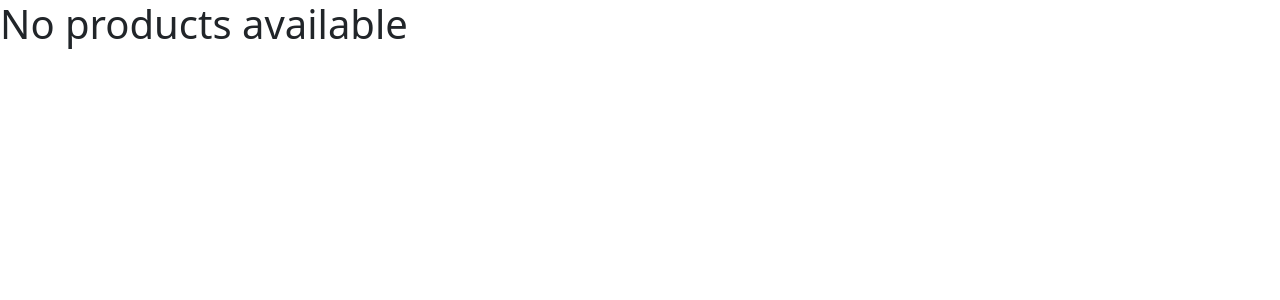
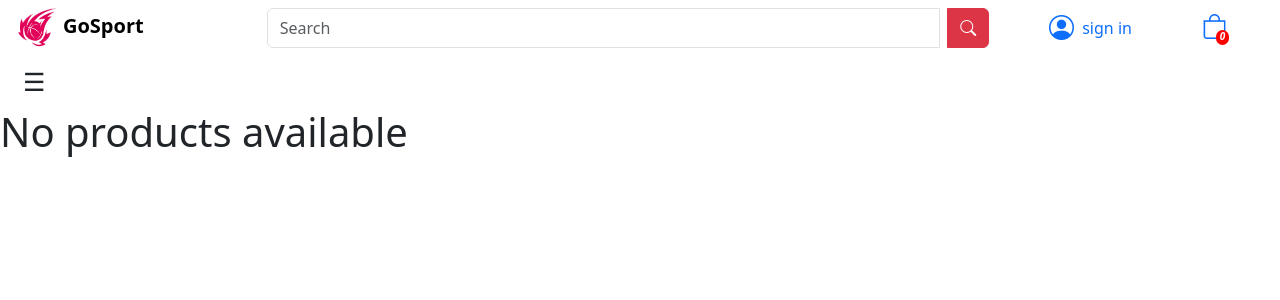
Before and after one commit to youssefchkili/GoSport, a Symfony app: template templates/products/index.html.twig in a window 1280 px wide. Shown: the top 300 px of the page. Run offline with Twig, Linux system fonts and the light colour scheme; the template is opened without the code that fills it, so the values that code supplies are empty; style sheets or scripts are compiled from the project's sources; some libraries are stand-ins or nearby versions.

Commit message:
navbar layout done

```diff
--- a/assets/styles/app.css
+++ b/assets/styles/app.css
@@ -1,3 +1,23 @@
 body {
-    background-color: skyblue;
+    background-color: rgb(255, 255, 255);
 }
+.badge{
+    position: absolute;
+    color : white;
+    background-color: rgb(255, 0, 0);
+    border-radius: 7px;
+    width: fit-content;
+    height: 15px;
+    top: 55%;
+    left: 55%;
+    font-size: 10px;
+    padding: 0;
+    margin:0;
+    text-align: center;
+    line-height: 13px;
+    padding-left: 4px;
+    padding-right: 4px;
+}
+#sidebar{
+    width: 20%;
+}
--- a/templates/coolBase.html.twig
+++ b/templates/coolBase.html.twig
@@ -4,6 +4,10 @@
         <meta charset="UTF-8">
         <title>{% block title %}GoSport{% endblock %}</title>
         <link href="https://cdn.jsdelivr.net/npm/bootstrap@5.3.0/dist/css/bootstrap.min.css" rel="stylesheet">
+        <link rel="icon" href="{{ asset('images/logo.png') }}" type="image/x-icon">
+        <link rel="stylesheet" href="https://cdn.jsdelivr.net/npm/bootstrap-icons@1.10.5/font/bootstrap-icons.css"/>
+        <script src="https://cdn.jsdelivr.net/npm/bootstrap@5.3.3/dist/js/bootstrap.bundle.min.js"></script>
+        <link rel="stylesheet" href="{{ asset('styles/app.css') }}">
         {% block stylesheets %}
         {% endblock %}
 
@@ -12,6 +16,79 @@
         {% endblock %}
     </head>
     <body>
+        <nav class="navbar container-fluid" >
+            <div class="row w-100">
+                <div class="col-2 container-fluid">
+                    <a class="navbar-brand fw-bold" href="/products">
+                    <img src="{{ asset('images/logo.png') }}" width="40" height="40">
+                    GoSport
+                    </a>
+                </div>
+
+                <form class="container-fluid col-7 d-flex" method="get" action="/products">
+                    <div class="input-group">
+                        <input class="form-control me-2" type="search" placeholder="Search" aria-label="Search"/>
+                        <button class="btn btn-danger" type="submit">
+                            <i class="bi bi-search"></i>
+                        </button>
+                    </div>
+                </form>
+
+                <div class="col-2 container-fluid d-flex justify-content-left">
+
+                    <div class="col-9 h-100 d-flex justify-content-left">
+
+                        <a class="w-100 h-100 d-flex justify-content-left align-items-center text-decoration-none" href="/products">
+                            <i class="bi bi-person-circle" style="font-size: 25px;"></i>
+                            &nbsp;
+                            {% if app.session.get('user') is not null %}
+                                {{ app.session.get('user').username }}
+                            {% else %}
+                                sign in
+                            {% endif %}
+                        </a>
+                    </div>
+
+                    <div class="col-3 h-100 d-flex justify-content-center">
+                        <a class="w-100 h-100 d-flex justify-content-center" href="/products">
+                            <i class="bi bi-bag position-relative" style="font-size: 25px;">
+                                <div class="badge">
+                                    {% if app.session.get('user') is not null and app.session.get('cartItemsCount') is defined %}
+                                        {{ app.session.get('cartItemsCount') }}
+                                    {% else %}
+                                        0
+                                    {% endif %}
+                                </div>
+                            </i>
+                        </span>
+                        </a>
+
+                    </div>
+
+                </div>
+            </div>
+        </nav>
+
+        <button class="btn" style="font-size: 25px; margin-left:10px" type="button" data-bs-toggle="offcanvas" data-bs-target="#sidebar" aria-controls="sidebar">
+        ☰
+        </button>
+
+        <div class="offcanvas offcanvas-start" tabindex="-1" id="sidebar" aria-labelledby="sidebarLabel">
+            <div class="offcanvas-header">
+                {% block sidebarTitle %}
+                <h5 class="offcanvas-title" id="sidebarLabel">Filter by</h5>
+                {% endblock %}
+                <button type="button" class="btn-close text-reset" data-bs-dismiss="offcanvas" aria-label="Close"></button>
+            </div>
+
+            <div class="offcanvas-body">
+                {% block sidebarBody %}
+
+                {% endblock %}
+            </div>
+        </div>
+
+
         {% block body %}{% endblock %}
     </body>
 </html>
```
Also changed, not shown: public/images/logo.ico (added), public/images/logo.png (added).
